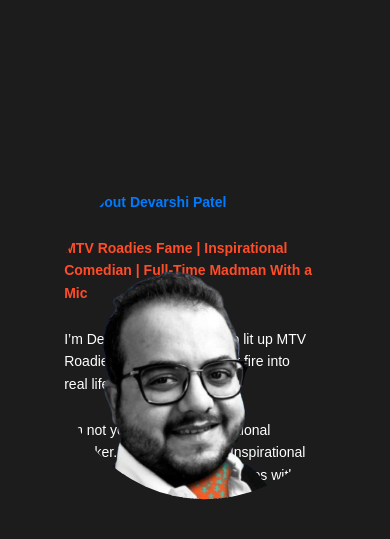
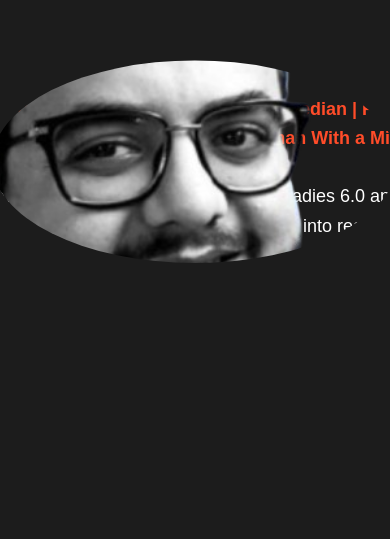
Before and after one commit to AshishProject7878/react-prototype, a React (Vite) app: page / in a window 390 px wide. Shown: the part 1131-1670 px from the top of the page. Built offline with nearby package versions, Linux system fonts and the light colour scheme; a web font is replaced by a local one.

Commit message:
changes 134

```diff
--- a/src/index.css
+++ b/src/index.css
@@ -530,7 +530,7 @@
 
   #about{
     height: 50vh !important;
-    margin-bottom: -50% !important;
+    margin-bottom: -150% !important;
   }
 }
 
@@ -617,7 +617,7 @@
     top: 20%;
   }
 
-  .AboutFlex {
+  /* .AboutFlex {
     flex-direction: column;
     padding: 1.5rem;
     gap: 1rem;
@@ -656,7 +656,7 @@
   #about{
     height: 50vh !important;
     margin-bottom: -50% !important;
-  }
+  } */
 
   .animated-title {
     font-size: 5rem;
```
